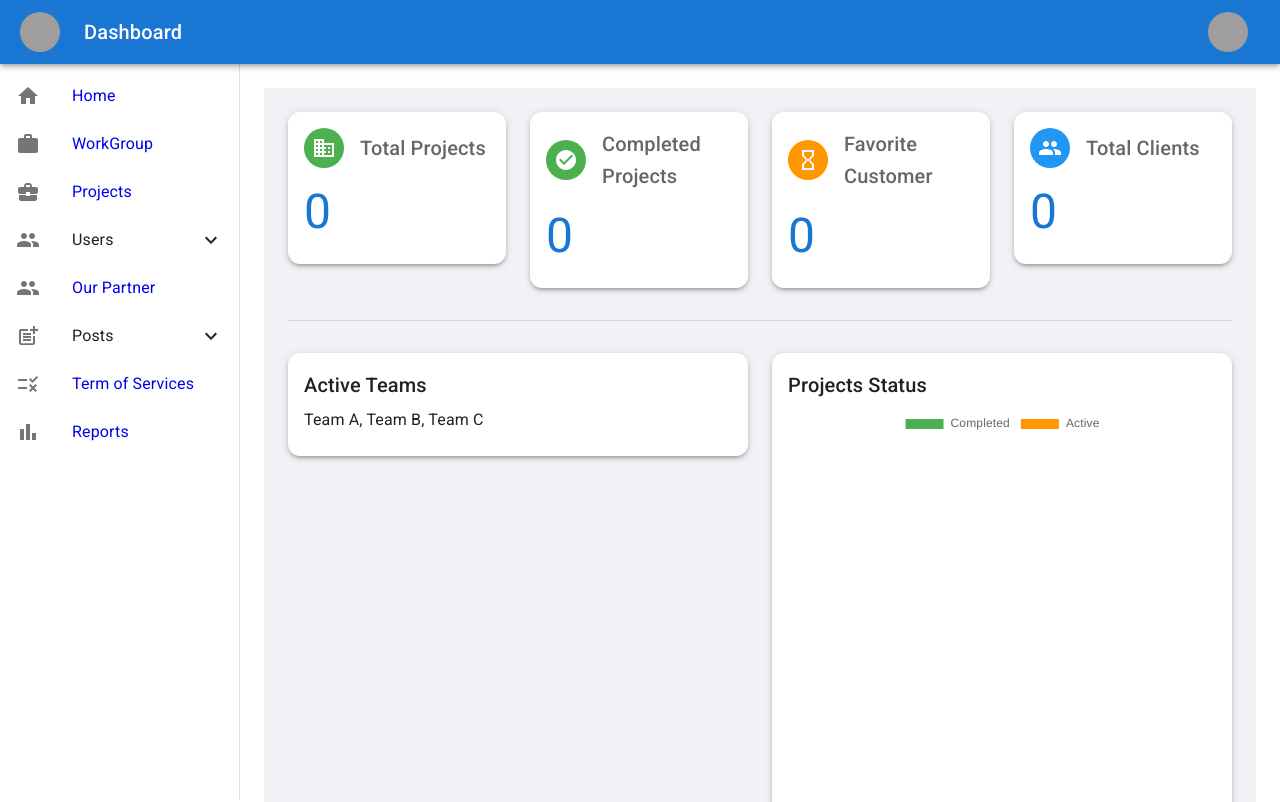
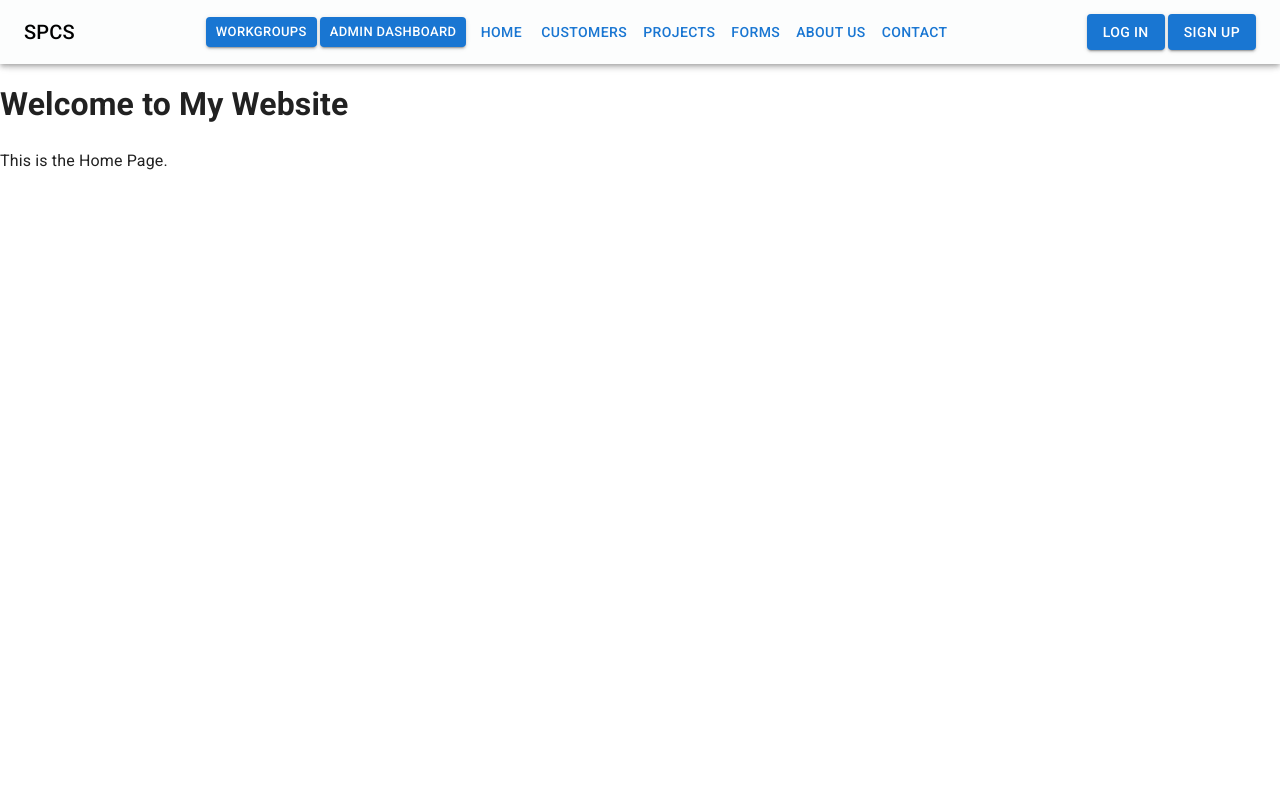
Before and after one commit to Noortumeh/Students-Project-Center-System, a React (Vite) app: page / in a window 1280 px wide. Shown: the top 802 px of the page. Built offline with nearby package versions, Linux system fonts and the light colour scheme; no server answers; grey boxes are pictures that could not be loaded.

Commit message:
edit App file

```diff
--- a/src/Admin/Pages/Admin/projects/CreateProject.jsx
+++ b/src/Admin/Pages/Admin/projects/CreateProject.jsx
@@ -1,6 +1,5 @@
-import React, { useState, useEffect } from 'react';
+import { useState, useEffect } from 'react';
 import {
-  Box,
   Button,
   Container,
   Typography,
--- a/src/App.jsx
+++ b/src/App.jsx
@@ -1,5 +1,4 @@
-
-import { createBrowserRouter, RouterProvider } from 'react-router-dom';
+import { createBrowserRouter, RouterProvider } from 'react-router-dom'; // We will use Outlet to display child routes
 import Home from './Admin/Pages/Admin/home/Home.jsx';
 import CreateUser from './Admin/Components/createuser/CreateUser.jsx';
 import UserDetails from './Admin/Components/details/Details.jsx';
@@ -28,13 +27,24 @@ import AnnouncementsDetails from './Admin/Pages/Admin/posts/AnnouncementsDetails
 import PageNotFound from './PageNotFound.jsx';
 import EditProject from './Admin/Pages/Admin/projects/EditProject.jsx';
 
+//User Pages
+import RootLayout from "./Users/pages/Root.jsx";
+import SignUpPage from "./Users/pages/SignUp.jsx";
+import LoginPage from "./Users/pages/Login.jsx";
+import HomePage from "./Users/pages/Home.jsx";
+import WorkGroupsPage from "./Users/pages/WorkGroups.jsx";
+import WorkgroupsHome from "./Users/pages/WorkgroupsHome.jsx";
+import WorkgroupsProjects from "./Users/pages/WorkgroupsProjects.jsx";
+import WorkgroupsTasks from "./Users/pages/WorkgroupsTasks.jsx";
+// Loaders to fetch data before rendering components
 import { fetchUserDetails, fetchProjectDetails, fetchReportDetails, fetchWorkGroupDetails } from './Admin/Components/loader/Loader.js';
 
 const router = createBrowserRouter([
   {
-    path: '/',
+    path: '/admin',
     element: <Home />,
   },
+
   {
     path: '/createuser/CreateUser',
     element: <CreateUser />,
@@ -124,7 +134,7 @@ const router = createBrowserRouter([
     loader: ({ params }) => fetchWorkGroupDetails(params.id),  // Load workgroup details
   },
   {
-    path: '/ourpartner/OurPartner',
+    path: '/ourcustomer/OurCustomer',
     element: <OurCustomer />,
   },
   {
@@ -149,6 +159,21 @@ const router = createBrowserRouter([
     path: '*',
     element: <PageNotFound />,
   },
+  // User Pathes
+  {
+    path: '/',
+    element: <RootLayout />,
+    children: [
+      {index: true, element:<HomePage />},
+      { path: 'signup', element: <SignUpPage /> },
+      { path: 'login', element: <LoginPage /> },
+      {path: 'workgroups', element: <WorkGroupsPage /> ,children:[
+        {index: true, element: <WorkgroupsHome />},
+        {path: 'projects', element: <WorkgroupsProjects />},
+        {path: 'tasks', element: <WorkgroupsTasks />},
+      ]}
+    ]
+  }
 ]);
 function App(){
   return <RouterProvider router={router} />;
```
